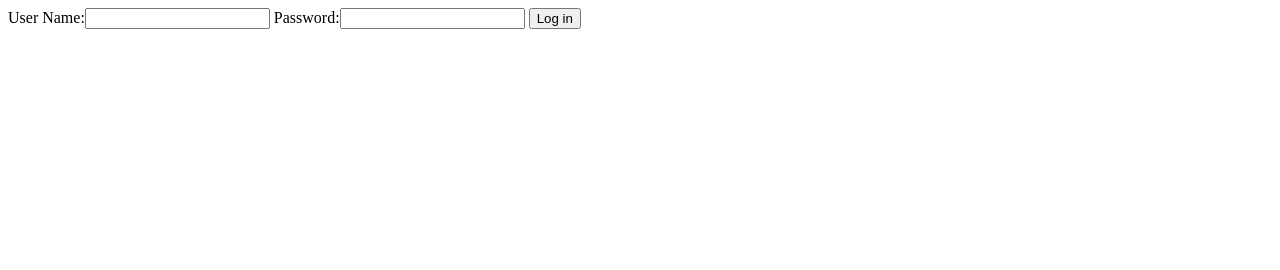
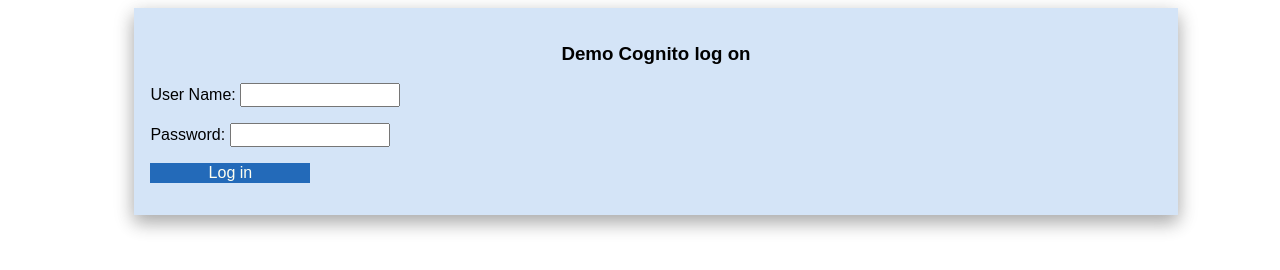
Before and after one commit to jcuk/IoTLambdaExamples, a plain HTML site: page CognitoLogon/index.html in a window 1280 px wide. Drawn offline with Linux system fonts and the light colour scheme.

Commit message:
Added styling

```diff
--- a/CognitoLogon/index.html
+++ b/CognitoLogon/index.html
@@ -1,15 +1,17 @@
 <html>
 	<head>
+		<link rel="stylesheet" type="text/css" href="lambda.css">
 		<script src="https://sdk.amazonaws.com/js/aws-sdk-2.100.0.min.js"></script>
 		<script src="aws-cognito-sdk.min.js"></script>
 	    <script src="amazon-cognito-identity.min.js"></script>
 		<script src="lambda.js"></script>
 	</head>
 	<body>
-		<form action="javascript:fire(this.form.elements);">
-		    User Name:<input type="text" id="formUserName">
-		    Password:<input type="text" id="formPassword">
-		    <input type="button" value="Log in" onclick="testLambda(this.form.elements); return false;">
+		<form id="logonForm" action="javascript:fire(this.form.elements);">
+		    <h3>Demo Cognito log on</h3>
+		    User Name: <input type="text" id="formUserName" /> <br/>
+		    Password: <input type="password" id="formPassword" /> <br />
+		    <input type="button" value="Log in" onclick="testLambda(this.form.elements); return false;" />
 		</form>
 	</body>
 </html>
--- /dev/null
+++ b/CognitoLogon/lambda.css
@@ -0,0 +1,29 @@
+#logonForm {
+  border: none;
+  padding: 1em;
+  font-family: Sans-serif;
+  font-size: 1em;
+  box-shadow: 0 8px 16px 0 rgba(0,0,0,0.2), 0 6px 20px 0 rgba(0,0,0,0.19);
+  margin-left: 10%;
+  width: 80%;
+  background-color:#D4E4F7;
+}
+
+#logonForm input {
+  font-family: Sans-serif;
+  width:10em;
+  font-size: 1em;
+  margin: 0 0 1em 0;
+}
+
+#logonForm input[type=button] {
+  background-color: #236AB9;
+  border:none;
+  border: none;
+  color:#FFFFF0;
+
+}
+
+#logonForm h3 {
+   text-align:center;
+}
```
